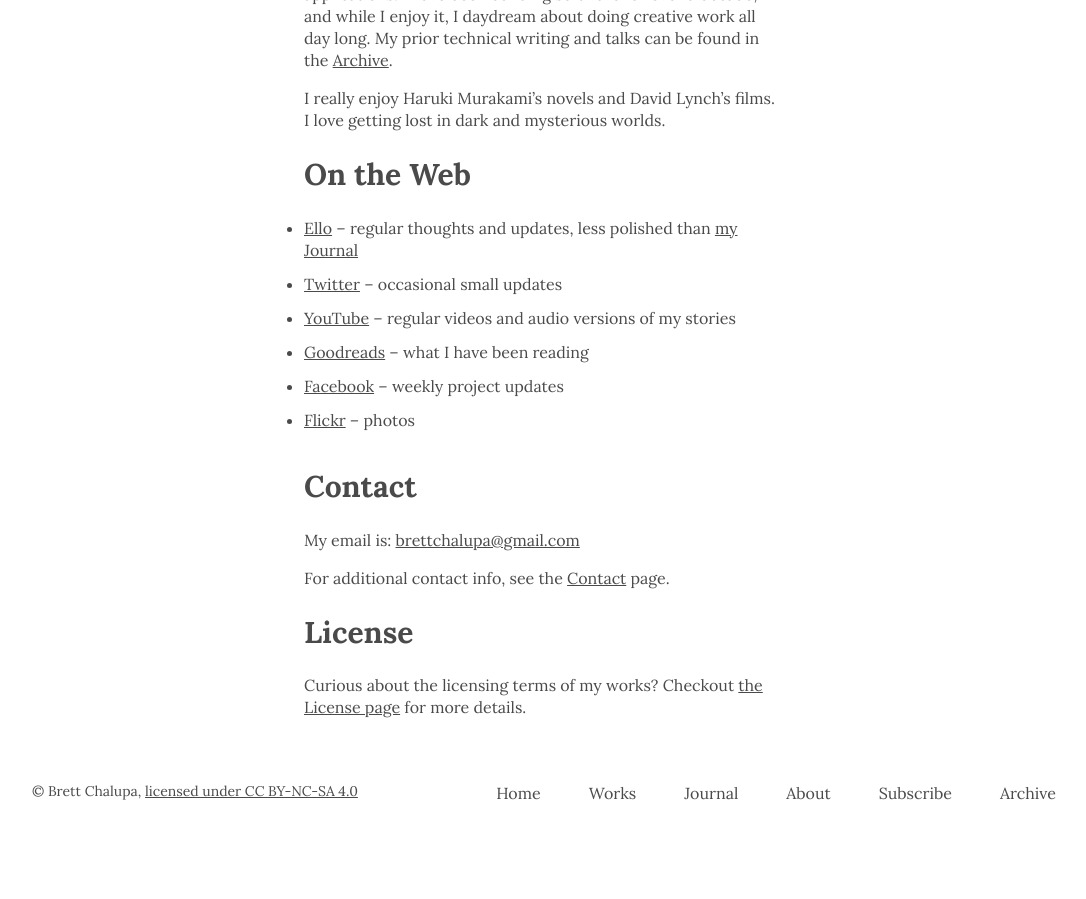
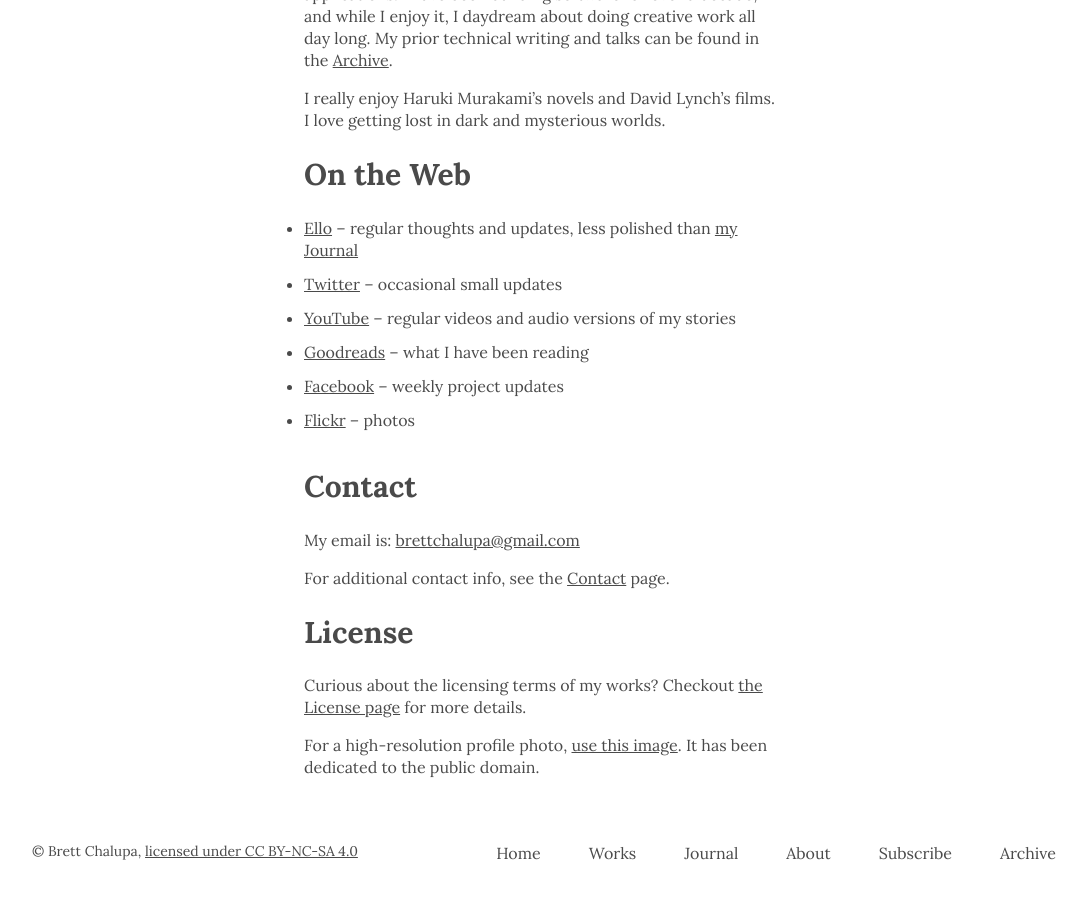
Before and after one commit to brettchalupa/brettchalupa.github.io, a Jekyll site: the page built from about.md, in a window 1280 px wide and 900 px high, scrolled down 906 px. Shown: the whole window, without its empty margins (96-1182 px from the left). Built offline with Jekyll 4.4.1, drawn with Linux system fonts in a browser that asks for light colours; a script that is not in the unit is left out; before the commit the page ends 1746 px from its top, so only the background shows below that.

Commit message:
Add profile photo usage to About page
This makes it easy for one to know what profile photo to use and what
the license is.

```diff
--- a/about.md
+++ b/about.md
@@ -58,3 +58,5 @@
 
 Curious about the licensing terms of my works? Checkout [the
 License page](/license) for more details.
+
+For a high-resolution profile photo, [use this image](https://www.flickr.com/photos/brettchalupa/31332288711). It has been dedicated to the public domain.
```
